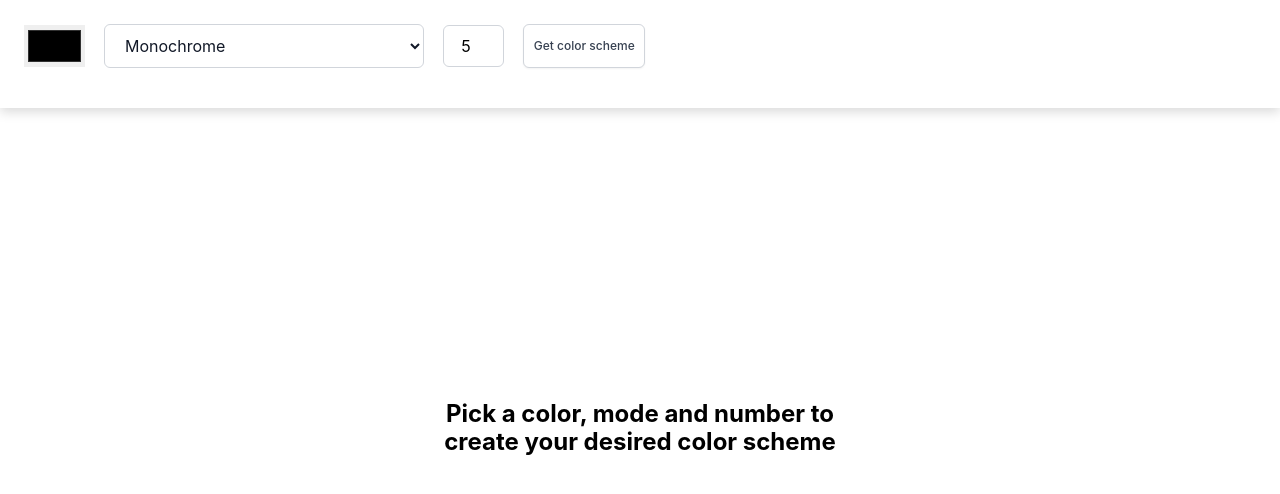
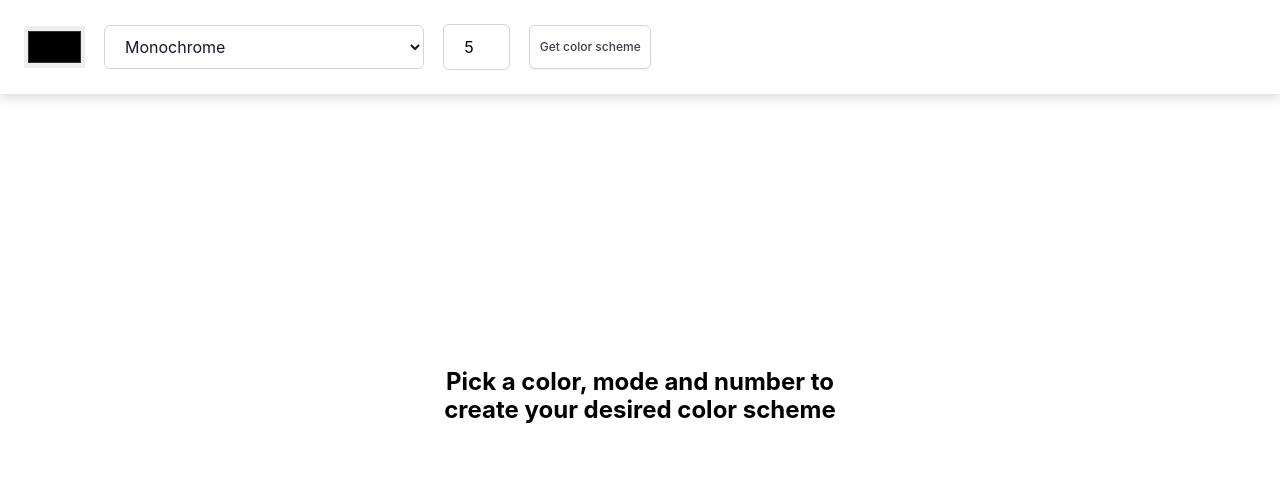
Before and after one commit to saz-im-netz/ColorScheme, a website built with Vite: page index.html in a window 1280 px wide. Built offline with nearby package versions, Linux system fonts and the light colour scheme.

Commit message:
Add files via upload

```diff
--- a/index.css
+++ b/index.css
@@ -14,7 +14,7 @@ h2{
 .descr{
     width: 100%;
     position: absolute;
-    top: 50%;
+    top: 40%;
     margin: 0;
 }
 
@@ -22,31 +22,32 @@ h2{
        Layout
 -------------------*/
 
-header{
+.head{
     top: 0;
     box-shadow: 0px 4px 11px 0px rgba(0, 0, 0, 0.15);
 }
 
-header,
-footer{
+.head,
+.hex-box{
     background-color: #ffffff;
     width: 100%;
     position: fixed;
 }
 
-main,
-footer{
+.color-box,
+.hex-box{
     display: grid;
     grid-template-rows: 1fr;
     grid-template-columns: repeat(auto-fit, minmax(7em,1fr));
 }
 
-main{
-    height: 100vh;
+.color-box{
+    height: 90vh;
+    margin-top: 10vh;
     position: relative;
 }
 
-footer{
+.hex-box{
     bottom: 0;
     color: #2B283A;
     padding: 0.75em 0;
--- a/index.html
+++ b/index.html
@@ -1,9 +1,15 @@
-<html>
-    <head><link rel="stylesheet" href="https://cdnjs.cloudflare.com/ajax/libs/normalize/8.0.1/normalize.css">
+<!DOCTYPE html>
+<html lang="en">
+    <head>
+        <meta charset="UTF-8">
+        <meta http-equiv="X-UA-Compatible" content="IE=edge">
+        <meta name="viewport" content="width=device-width, initial-scale=1.0">
+
+        <link rel="stylesheet" href="https://cdnjs.cloudflare.com/ajax/libs/normalize/8.0.1/normalize.css">
         <link rel="stylesheet" href="index.css">
     </head>
     <body>
-        <header>
+        <div class="head" id="head">
             <form id="color-form">
                 <input type="color" class="color-input" id="color-input">
                 <select id="color-mode">
@@ -24,20 +30,17 @@
                 />
                 <button>Get color scheme</button>
             </form>
-        </header>
+        </div>
 
-        <main id="color-box">
-            <!-- colors go here -->
+        <div class="color-box" id="color-box">
             <div class="descr">
                 <h2>Pick a color, mode and number to create your desired color scheme</h2>
             </div>
+        </div>
 
-
-        </main>
-
-        <footer id="hex-box">
+        <div class="hex-box" id="hex-box">
             <!-- hex values go here -->
-        </footer>
+        </div>
 
         <span id="snackbar">Hex Value Copied</span>
 
--- a/index.js
+++ b/index.js
@@ -1,6 +1,5 @@
 const colorBox = document.getElementById('color-box')
 const hexBox = document.getElementById('hex-box')
-const numOfColors = document.getElementById('color-number').value
 
 
 document.getElementById('color-form').addEventListener('submit', event => {
@@ -11,8 +10,9 @@ document.getElementById('color-form').addEventListener('submit', event => {
 
     const seedColor = document.getElementById('color-input').value.replace('#','')
     const modeOfColors = document.getElementById('color-mode').value.toLowerCase()
+    const numOfColors = document.getElementById('color-number').value
 
-    fetch(`https://www.thecolorapi.com/scheme?mode=${modeOfColors}&hex=${seedColor}&count=${numOfColors}`)
+    fetch(`https://www.thecolorapi.com/scheme?hex=${seedColor}&mode=${modeOfColors}&count=${numOfColors}`)
         .then(res => res.json())
         .then(data => {
         for(let i = 0; i < data.count; i++){
@@ -63,6 +63,7 @@ function renderColor(color, id){
     colorBox.appendChild(colorContainer)
 }
 
+
 function renderHexValue(hexValue, id){
     let hexContainer = document.createElement('div')
     hexContainer.classList.add('hex-container')
```
Lines whose indentation alone changed are shown as unchanged.
